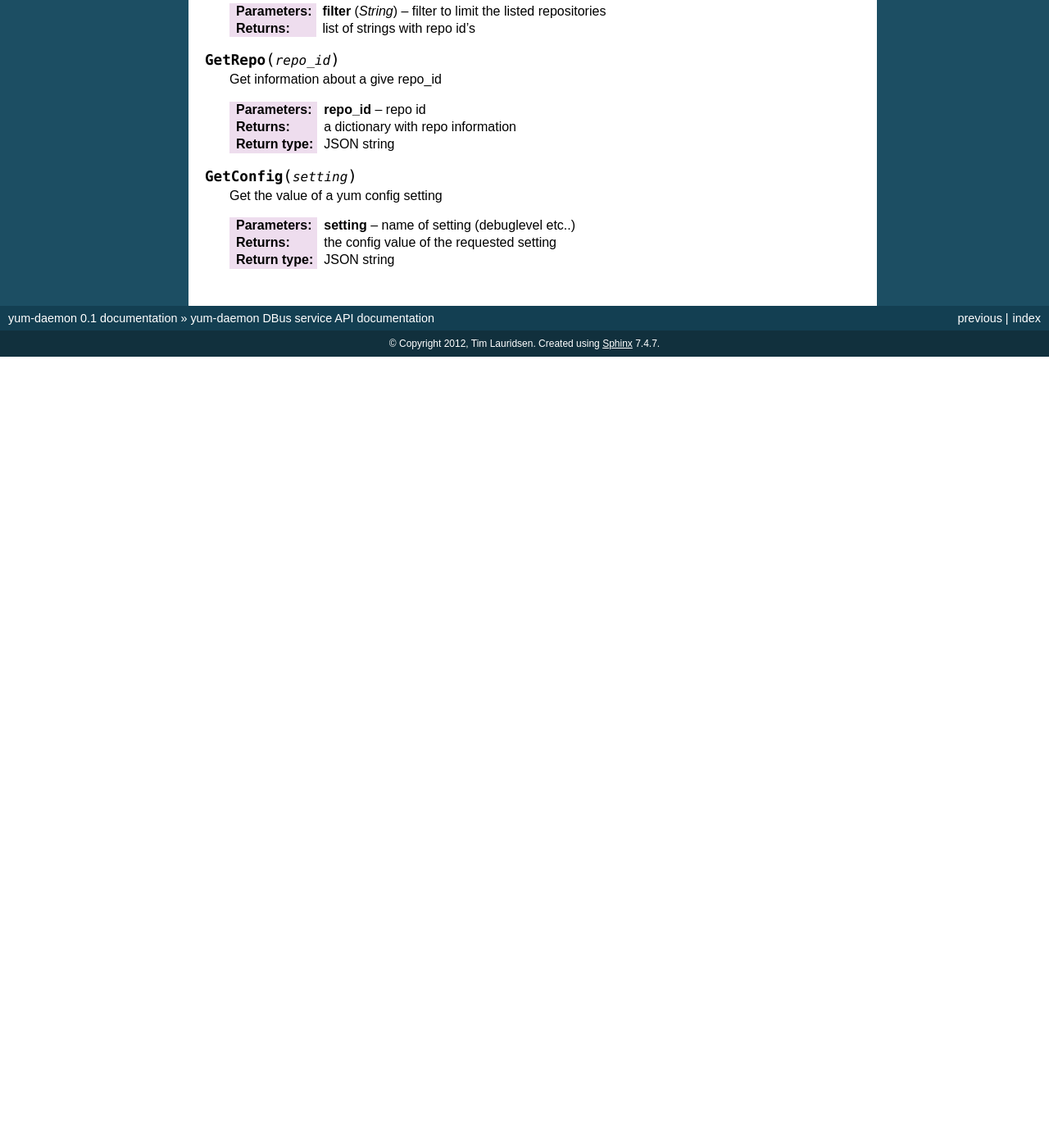
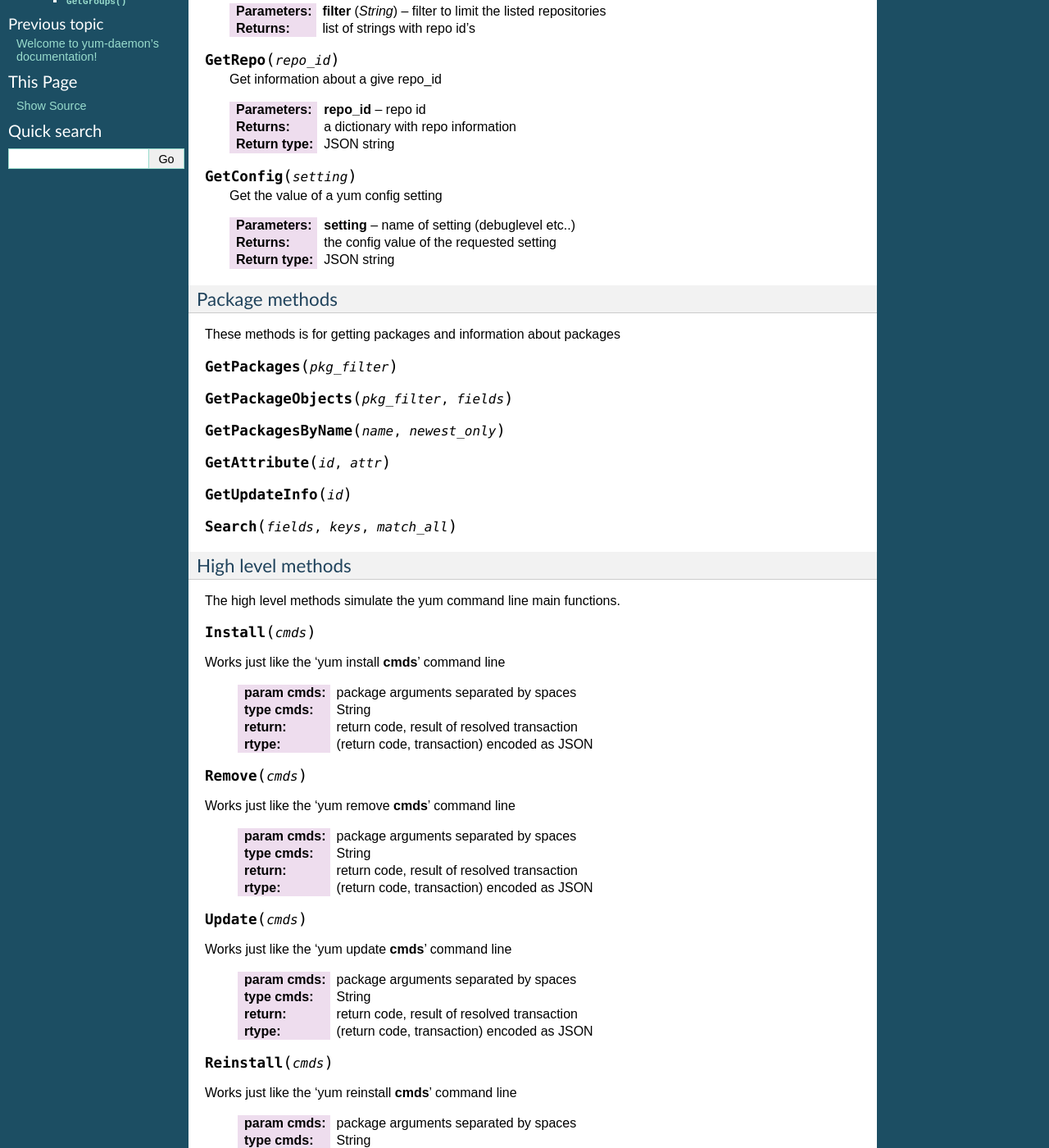
Before and after one commit to timlau/yum-daemon, a Sphinx documentation site: the page built from docs/server.rst, in a window 1280 px wide and 1400 px high, scrolled down 578 px. Shown: the whole window at 82% size. Built offline with Sphinx 7.4.7, drawn with Linux system fonts in a browser that asks for light colours; before the commit the page ends 1013 px from its top, so only the background shows below that; some of the changed text lies outside the part shown.

Commit message:
Add some API docs

```diff
--- a/docs/server.rst
+++ b/docs/server.rst
@@ -14,7 +14,7 @@ Misc methods
 
    Get the API version
 
-   :rtype: string with API version
+   :return: string with API version
 
 .. py:function:: Lock()
 
@@ -51,3 +51,76 @@ Repository and config methods
    :param setting: name of setting (debuglevel etc..)
    :return:  the config value of the requested setting
    :rtype: JSON string
+
+Package methods
+----------------
+
+These methods is for getting packages and information about packages
+
+.. py:function:: GetPackages(pkg_filter)
+.. py:function:: GetPackageObjects(pkg_filter, fields)
+.. py:function:: GetPackagesByName(name, newest_only)
+.. py:function:: GetAttribute(id, attr,)
+.. py:function:: GetUpdateInfo(id,)
+.. py:function:: Search(fields, keys, match_all )
+
+High level methods
+-------------------
+The high level methods simulate the yum command line main functions.
+
+.. py:function:: Install(cmds)
+Works just like the 'yum install **cmds**' command line
+
+   :param cmds: package arguments separated by spaces
+   :type cmds: String
+   :return: return code, result of resolved transaction
+   :rtype: (return code, transaction) encoded as JSON
+
+.. py:function:: Remove(cmds)
+Works just like the 'yum remove **cmds**' command line
+
+   :param cmds: package arguments separated by spaces
+   :type cmds: String
+   :return: return code, result of resolved transaction
+   :rtype: (return code, transaction) encoded as JSON
+
+
+.. py:function:: Update(cmds)
+Works just like the 'yum update **cmds**' command line
+
+   :param cmds: package arguments separated by spaces
+   :type cmds: String
+   :return: return code, result of resolved transaction
+   :rtype: (return code, transaction) encoded as JSON
+
+
+.. py:function:: Reinstall(cmds)
+Works just like the 'yum reinstall **cmds**' command line
+
+   :param cmds: package arguments separated by spaces
+   :type cmds: String
+   :return: return code, result of resolved transaction
+   :rtype: (return code, transaction) encoded as JSON
+
+
+.. py:function:: Downgrade(cmds)
+Works just like the 'yum downgrade **cmds**' command line
+
+   :param cmds: package arguments separated by spaces
+   :type cmds: String
+   :return: return code, result of resolved transaction
+   :rtype: (return code, transaction) encoded as JSON
+
+
+
+Transaction methods
+--------------------
+These methods is for handling the current yum transaction
+
+.. py:function:: AddTransaction(id, action)
+.. py:function:: ClearTransaction()
+.. py:function:: GetTransaction()
+.. py:function:: BuildTransaction()
+.. py:function:: RunTransaction()
+
+.. py:function:: GetGroups( )
```
